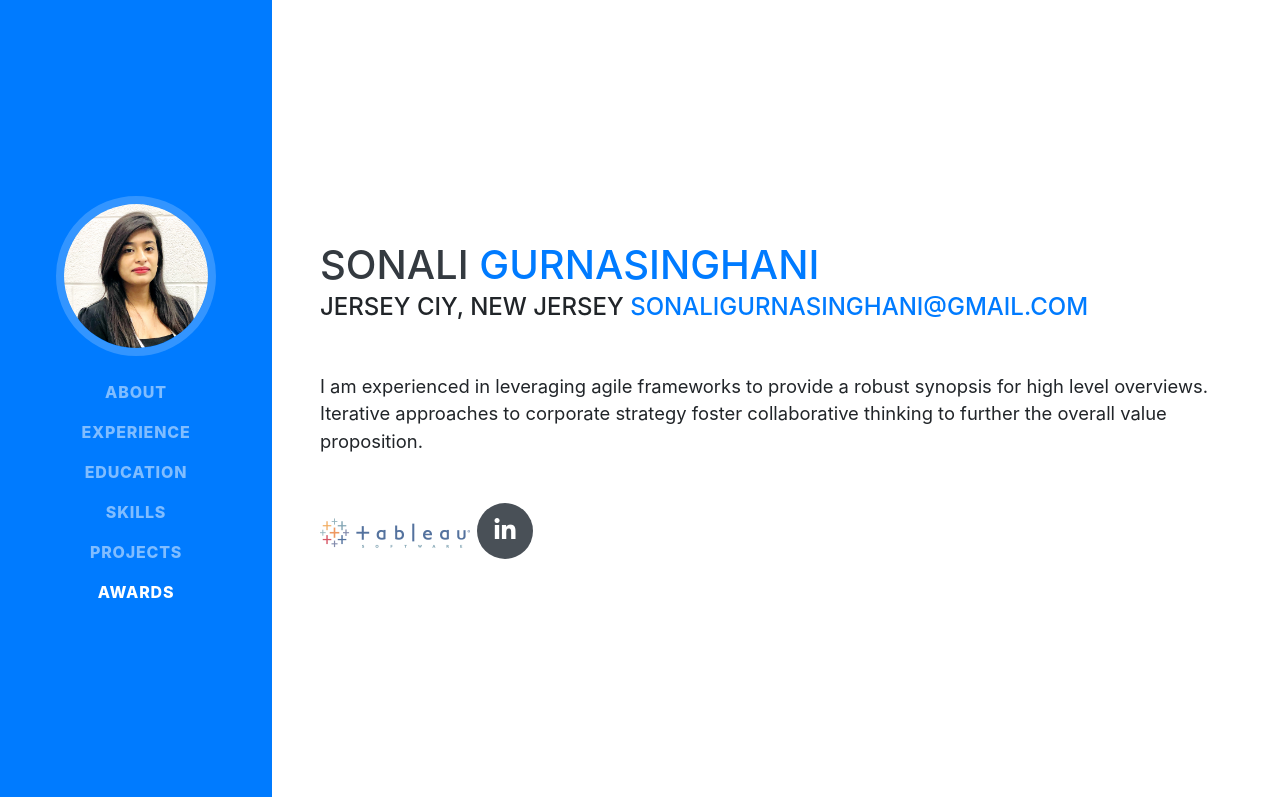
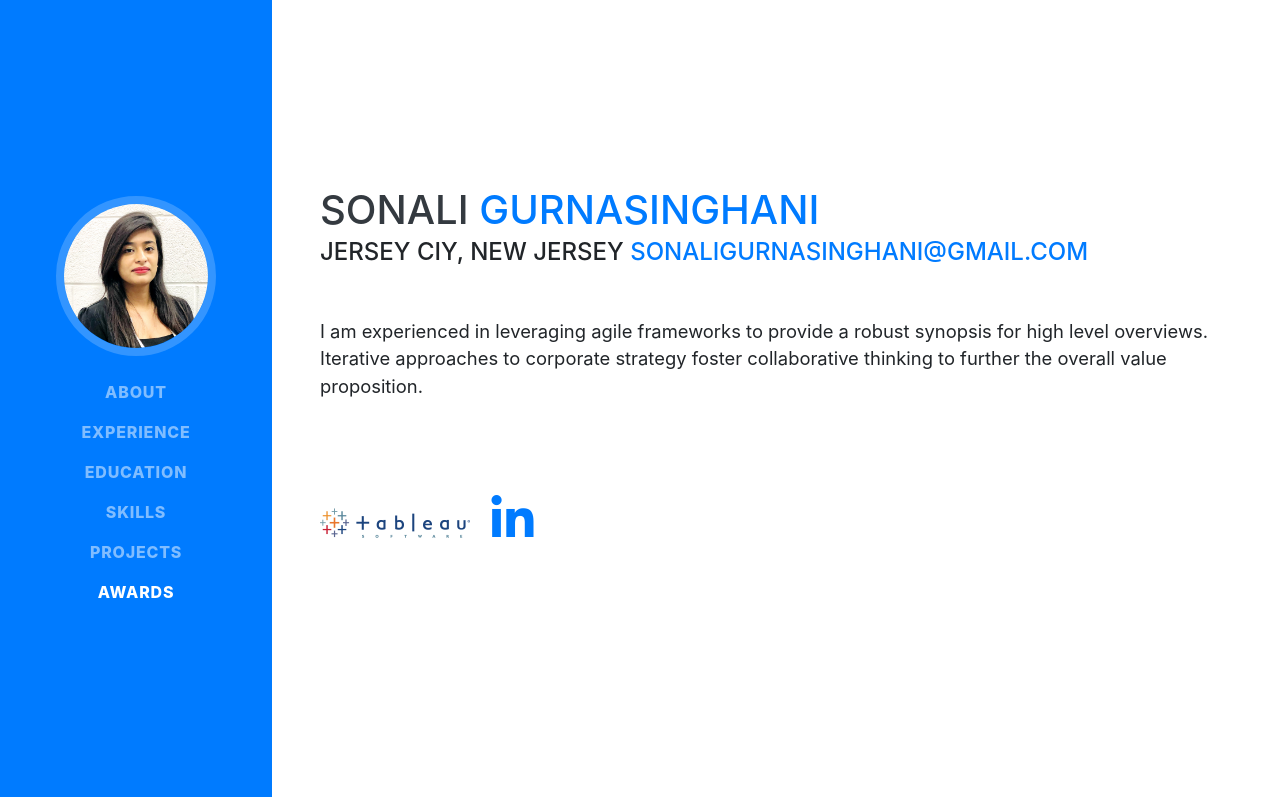
Before and after one commit to sonaligurnasinghani/personal-portfolio, a website with bundled scripts: page index.html in a window 1280 px wide. Shown: the top 797 px of the page. Built offline with nearby package versions, Linux system fonts and the light colour scheme; a web font is replaced by a local one.

Commit message:
updated index

```diff
--- a/index.html
+++ b/index.html
@@ -73,20 +73,19 @@
         <p class="lead mb-5">I am experienced in leveraging agile frameworks to provide a robust synopsis for high
           level overviews. Iterative approaches to corporate strategy foster collaborative thinking to further the
           overall value proposition.</p>
-        <div class="row">
-          <div class="social-link-class">
-            <div class="tableau-image">
+          <ul class="list-inline dev-icons">
+            <li class="list-inline-item">
               <a href="https://public.tableau.com/profile/sonali7984" target="_blank">
-                <img style="width:100%;height:100%;" src="img/Tableau.png" />
+                <img style="width:150px" src="img/Tableau.png" />
               </a>
-            </div>
-          </div>
-          <div class="social-link-class">
-            <div class="social-icons">
+            </li>
+            <li class="list-inline-item">
               <a href="https://www.linkedin.com/in/sonaligurnasinghani/" target="_blank">
                 <i class="fab fa-linkedin-in"></i>
               </a>
-            </div>
+            </li>
+            </ul>
+          </div>
           </div>
         </div>
       </div>
```
